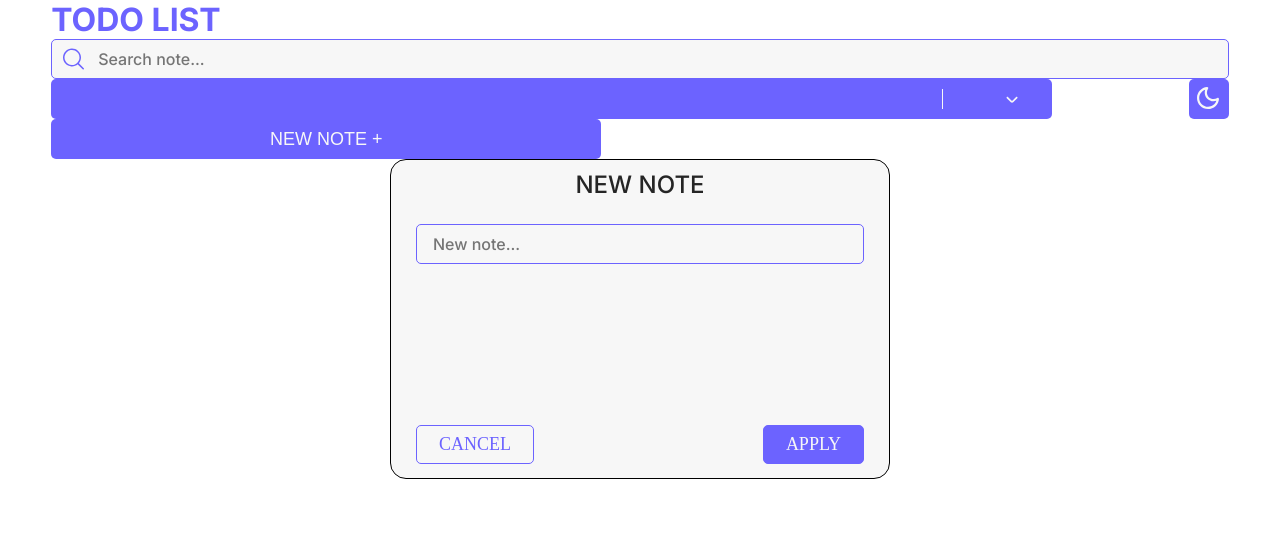
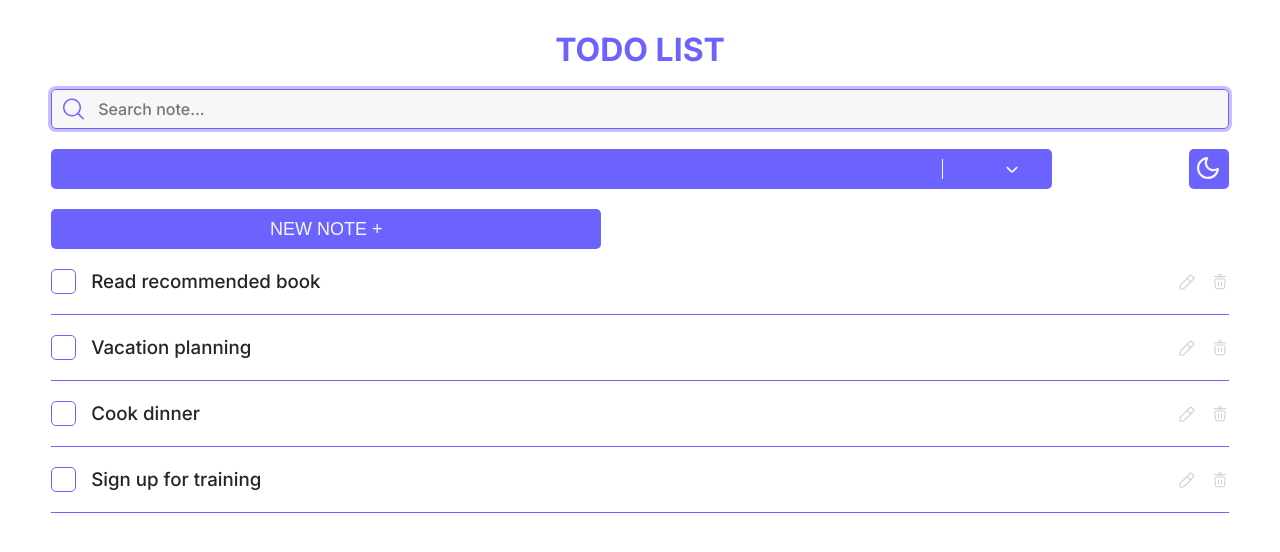
Before and after one commit to AlbinIzmaku/to-do-app, a Next.js app: page / in a window 1280 px wide. Shown: the top 552 px of the page. Built offline with nearby package versions, Linux system fonts and the light colour scheme.

Commit message:
added list

```diff
--- a/src/app/page.js
+++ b/src/app/page.js
@@ -7,9 +7,13 @@ import Moon from "@/svg/moon";
 import { useState } from "react";
 import Light from "@/svg/light";
 import MyButton from "@/components/myButton";
+import Edit from "@/svg/edit";
+import Delete from "@/svg/delete";
+import List from "@/components/list";
 
 export default function Home() {
   const [isDarkMode, setIsDarkMode] = useState(false);
+
 
   function toggleTheme() {
     setIsDarkMode(!isDarkMode);
@@ -17,10 +21,10 @@ export default function Home() {
 
   return (
     <main className={`${isDarkMode ? styles.darkMain : styles.lightMain}`}>
-      <h1>TODO LIST</h1>
-      <section>
+      <h1 className={styles.h1}>TODO LIST</h1>
+      <section className={styles.mainSection}>
         <div className={styles.searchContainer}>
-          <input className={styles.search} placeholder="Search note..." />
+          <input className={styles.search} placeholder="Search note..." autoFocus />
           <Search className={styles.searchIcon} />
         </div>
         <div className={styles.selectContainer}>
@@ -33,6 +37,9 @@ export default function Home() {
         </div>
       </section>
       <MyButton />
+      <section>
+        <List />
+      </section>
     </main>
   );
 }
--- a/src/app/page.module.css
+++ b/src/app/page.module.css
@@ -10,7 +10,15 @@
   background-color: #252525;
   color: #f7f7f7;
 }
-
+.h1 {
+  margin-top: 30px;
+  text-align: center;
+}
+.mainSection {
+  margin: 20px 0;
+  display: grid;
+  row-gap: 20px;
+}
 .searchContainer {
   position: relative;
 }
--- /dev/null
+++ b/src/components/list.jsx
@@ -0,0 +1,45 @@
+import Delete from "@/svg/delete";
+import Edit from "@/svg/edit";
+import styles from "@/styles/list.module.css";
+import { useState } from "react";
+
+export default function List() {
+  const [notes, setNotes] = useState([
+    {
+      id: 1,
+      text: "Read recommended book",
+    },
+    {
+      id: 2,
+      text: "Vacation planning",
+    },
+    {
+      id: 3,
+      text: "Cook dinner",
+    },
+    {
+      id: 4,
+      text: "Sign up for training",
+    },
+  ]);
+
+  return (
+    <ul className={styles.list}>
+      {notes.map((note) => {
+        return (
+          <div key={note.id}>
+            <li className={styles.items}>
+              <div className={styles.square} />
+              <h3 className={styles.h3}>{note.text}</h3>
+              <div className={styles.update}>
+                <Edit />
+                <Delete />
+              </div>
+            </li>
+            <div className={styles.hr} />
+          </div>
+        );
+      })}
+    </ul>
+  );
+}
--- a/src/components/myButton.jsx
+++ b/src/components/myButton.jsx
@@ -1,21 +1,34 @@
 import styles from "@/styles/newButton.module.css";
-import { useState } from "react";
+import { useEffect, useRef, useState } from "react";
 
 export default function MyButton() {
   const [click, setClick] = useState(false);
+  const ref = useRef(null);
+
+  function handleClick() {
+    setClick(!click);
+  }
   return (
     <div>
-      <button className={styles.newNote}>NEW NOTE +</button>
+      <button className={styles.newNote} onClick={handleClick}>
+        NEW NOTE +
+      </button>
+      {click && (
         <div className={styles.card}>
           <h2 className={styles.h2}>NEW NOTE</h2>
           <div className={styles.secondDiv}>
-          <input placeholder="New note..." className={styles.input} />
+            <input
+              placeholder="New note..."
+              className={styles.input}
+              autoFocus
+            />
             <div className={styles.buttons}>
               <button className={styles.cancle}>CANCEL</button>
               <button className={styles.apply}>APPLY</button>
             </div>
           </div>
         </div>
+      )}
     </div>
   );
 }
--- /dev/null
+++ b/src/styles/list.module.css
@@ -0,0 +1,38 @@
+.list {
+  margin-top: 20px;
+}
+.items {
+  display: grid;
+  grid-template-columns: 40px auto 50px;
+  align-items: center;
+  margin: 20px 0;
+  color: #252525;
+  cursor: pointer;
+}
+.square {
+  width: 25px;
+  height: 25px;
+  border: 1px solid #6c63ff;
+  border-radius: 5px;
+  transition: border .5s ease;
+}
+.square:hover {
+  width: 25px;
+  height: 25px;
+  border: 1px solid #0c01d9;
+  border-radius: 5px;
+}
+.h3 {
+  font-weight: 500;
+}
+.h3:hover {
+  font-weight: 600;
+}
+.update {
+  display: flex;
+  justify-content: space-between;
+}
+
+.hr {
+  border-bottom: 1px solid #6c63ff;
+}
--- a/src/styles/newButton.module.css
+++ b/src/styles/newButton.module.css
@@ -16,8 +16,9 @@
   border: none;
 }
 .card {
-  /* opacity: 0; */
-  width: 100%;
+  position: fixed;
+  top: 35px;
+  width: 92vw;
   max-width: 500px;
   height: 40vh;
   min-height: 200px;
--- /dev/null
+++ b/src/svg/delete.jsx
@@ -0,0 +1,23 @@
+export default function Delete() {
+  return (
+    <svg
+      width="18"
+      height="18"
+      viewBox="0 0 18 18"
+      fill="none"
+      xmlns="http://www.w3.org/2000/svg"
+    >
+      <path
+        d="M3.87426 7.61505C3.80724 6.74386 4.49607 6 5.36983 6H12.6302C13.504 6 14.1928 6.74385 14.1258 7.61505L13.6065 14.365C13.5464 15.1465 12.8948 15.75 12.1109 15.75H5.88907C5.10526 15.75 4.4536 15.1465 4.39348 14.365L3.87426 7.61505Z"
+        stroke="#CDCDCD"
+      />
+      <path d="M14.625 3.75H3.375" stroke="#CDCDCD" strokeLinecap="round" />
+      <path
+        d="M7.5 2.25C7.5 1.83579 7.83577 1.5 8.25 1.5H9.75C10.1642 1.5 10.5 1.83579 10.5 2.25V3.75H7.5V2.25Z"
+        stroke="#CDCDCD"
+      />
+      <path d="M10.5 9V12.75" stroke="#CDCDCD" strokeLinecap="round" />
+      <path d="M7.5 9V12.75" stroke="#CDCDCD" strokeLinecap="round" />
+    </svg>
+  );
+}
--- /dev/null
+++ b/src/svg/edit.jsx
@@ -0,0 +1,18 @@
+export default function Edit() {
+  return (
+    <svg
+      width="16"
+      height="18"
+      viewBox="0 0 15 14"
+      fill="none"
+      xmlns="http://www.w3.org/2000/svg"
+    >
+      <path
+        d="M7.67272 3.49106L1 10.1637V13.5H4.33636L11.0091 6.82736M7.67272 3.49106L10.0654 1.09837L10.0669 1.09695C10.3962 0.767585 10.5612 0.602613 10.7514 0.540824C10.9189 0.486392 11.0993 0.486392 11.2669 0.540824C11.4569 0.602571 11.6217 0.767352 11.9506 1.09625L13.4018 2.54738C13.7321 2.87769 13.8973 3.04292 13.9592 3.23337C14.0136 3.40088 14.0136 3.58133 13.9592 3.74885C13.8974 3.93916 13.7324 4.10414 13.4025 4.43398L13.4018 4.43468L11.0091 6.82736M7.67272 3.49106L11.0091 6.82736"
+        stroke="#CDCDCD"
+        strokeLinecap="round"
+        strokeLinejoin="round"
+      />
+    </svg>
+  );
+}
```
Lines whose indentation alone changed are shown as unchanged.
